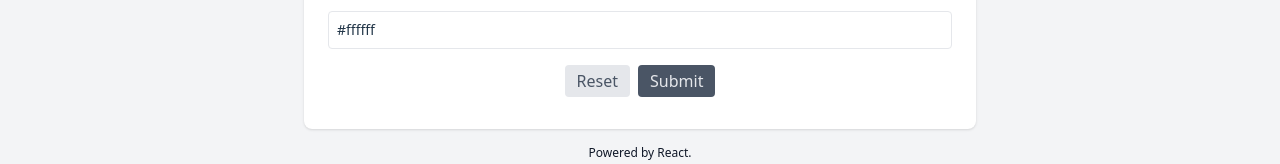
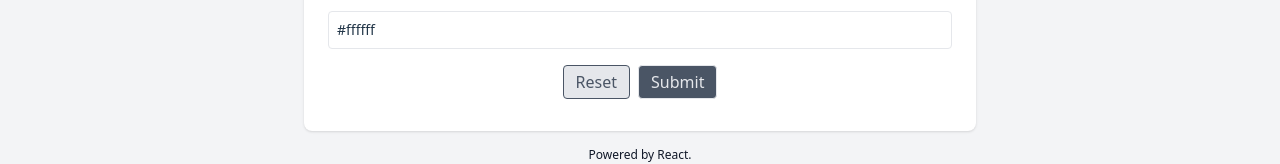
Before and after one commit to ober9k/bball-score-react, a React (Vite) app: page /manager/teams/10/update in a window 1280 px wide. Shown: the part 393-557 px from the top of the page. Built offline with nearby package versions, Linux system fonts and the light colour scheme.

Commit message:
Fixed duplication issue for classes

```diff
--- a/src/pages/manager/teams/UpdateTeam.tsx
+++ b/src/pages/manager/teams/UpdateTeam.tsx
@@ -115,10 +115,10 @@ export default function UpdateTeam() {
             <Input htmlName={FormKeys.TeamStyle.TextColor} defaultValue={state.teamStyle.textColor.toString()} />
           </FormGroup>
           <FormGroup>
-            <button type={"reset"} className={"border"} className={"m-1 px-3 py-1 bg-gray-200 text-gray-600 text-bold rounded-sm"}>
+            <button type={"reset"} className={"border m-1 px-3 py-1 bg-gray-200 text-gray-600 text-bold rounded-sm"}>
               Reset
             </button>
-            <button type={"submit"} className={"border"} className={"m-1 px-3 py-1 bg-gray-600 text-gray-200 text-bold rounded-sm"}>
+            <button type={"submit"} className={"border m-1 px-3 py-1 bg-gray-600 text-gray-200 text-bold rounded-sm"}>
               {isPending ? "Submitting..." : "Submit"}
             </button>
           </FormGroup>
```
